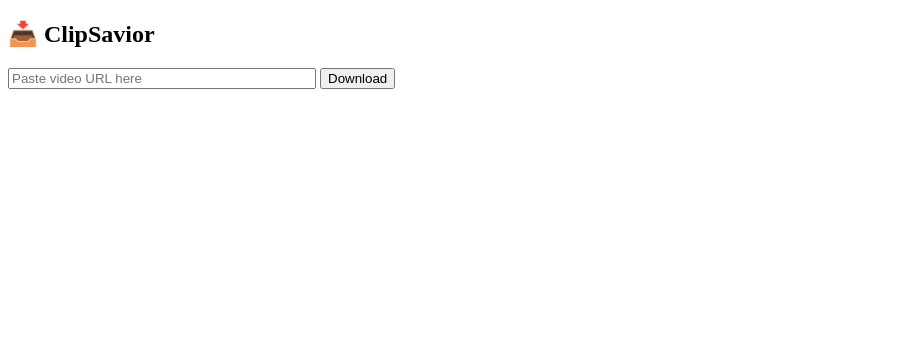
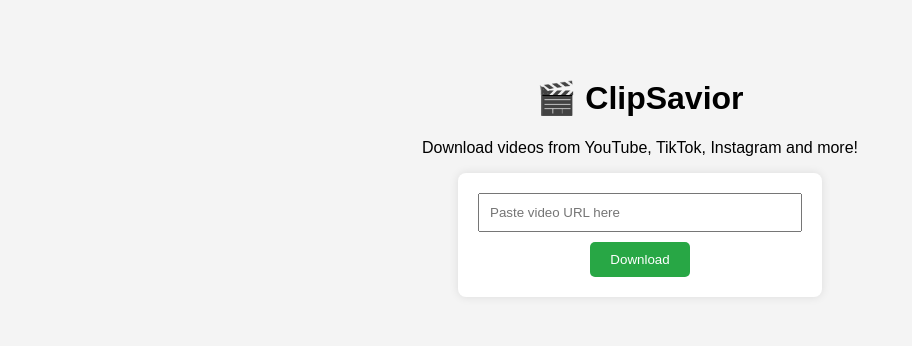
Before and after one commit to AlfredGx12/Gxclip, a Flask app: page / in a window 1280 px wide. Shown: the top 346 px of the page, without its empty margins (0-912 px from the left). Run offline with Flask 3, Linux system fonts and the light colour scheme.

Commit message:
Update index.html

```diff
--- a/templates/index.html
+++ b/templates/index.html
@@ -1,13 +1,25 @@
 <!DOCTYPE html>
-<html>
+<html lang="en">
 <head>
-    <title>ClipSavior</title>
+    <meta charset="UTF-8">
+    <title>ClipSavior - Download Videos</title>
+    <style>
+        body { font-family: Arial, sans-serif; background-color: #f4f4f4; text-align: center; padding: 50px; }
+        form { background: white; padding: 20px; border-radius: 8px; display: inline-block; box-shadow: 0 0 10px rgba(0,0,0,0.1); }
+        input[type="text"] { width: 300px; padding: 10px; margin-bottom: 10px; }
+        button { padding: 10px 20px; background: #28a745; color: white; border: none; border-radius: 5px; cursor: pointer; }
+        .message { margin-top: 20px; color: #333; }
+    </style>
 </head>
 <body>
-    <h2>📥 ClipSavior</h2>
+    <h1>🎬 ClipSavior</h1>
+    <p>Download videos from YouTube, TikTok, Instagram and more!</p>
     <form method="POST">
-        <input type="text" name="url" placeholder="Paste video URL here" style="width: 300px;">
+        <input type="text" name="url" placeholder="Paste video URL here" required><br>
         <button type="submit">Download</button>
     </form>
+    {% if message %}
+    <div class="message">{{ message }}</div>
+    {% endif %}
 </body>
 </html>
```
